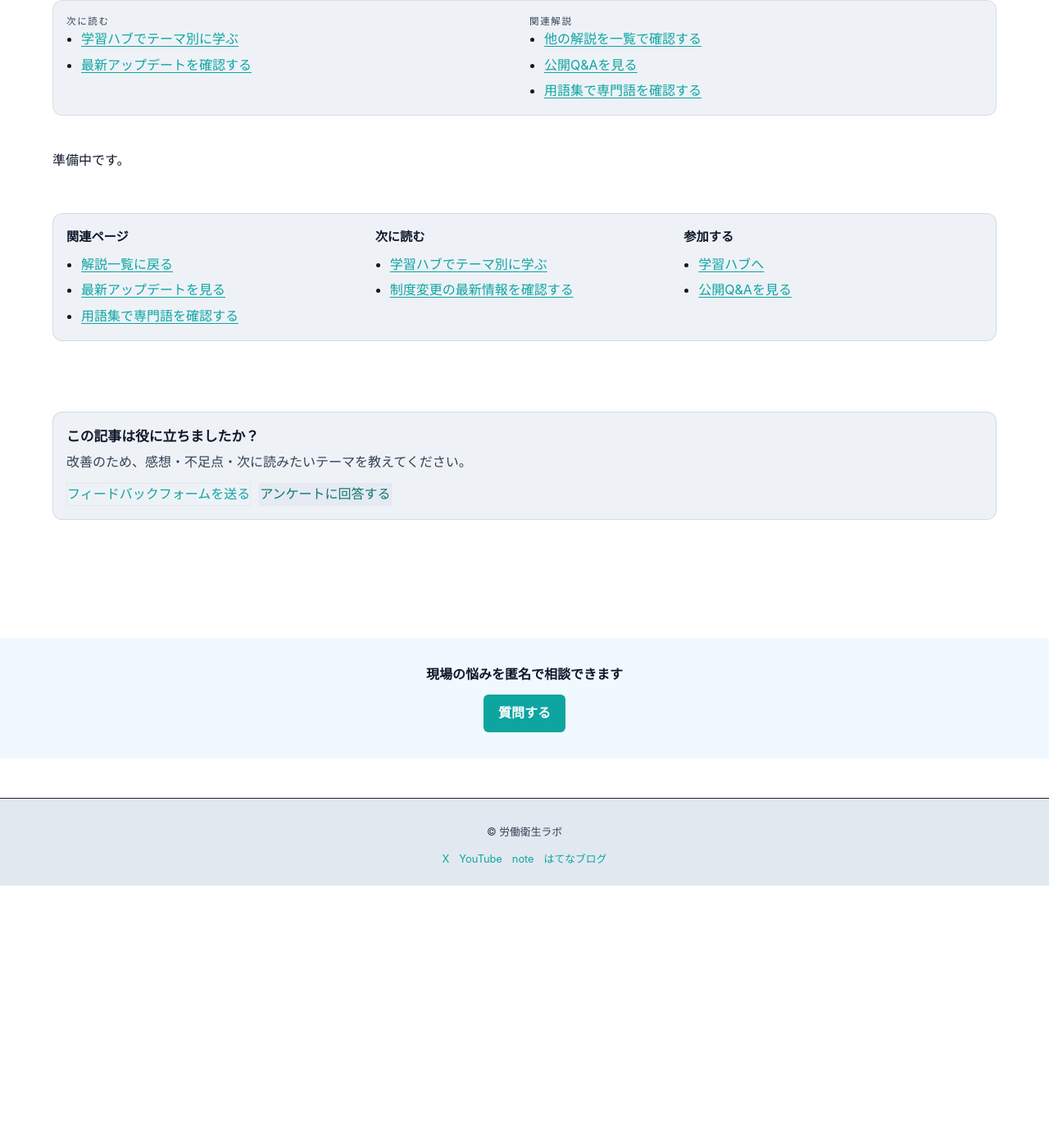
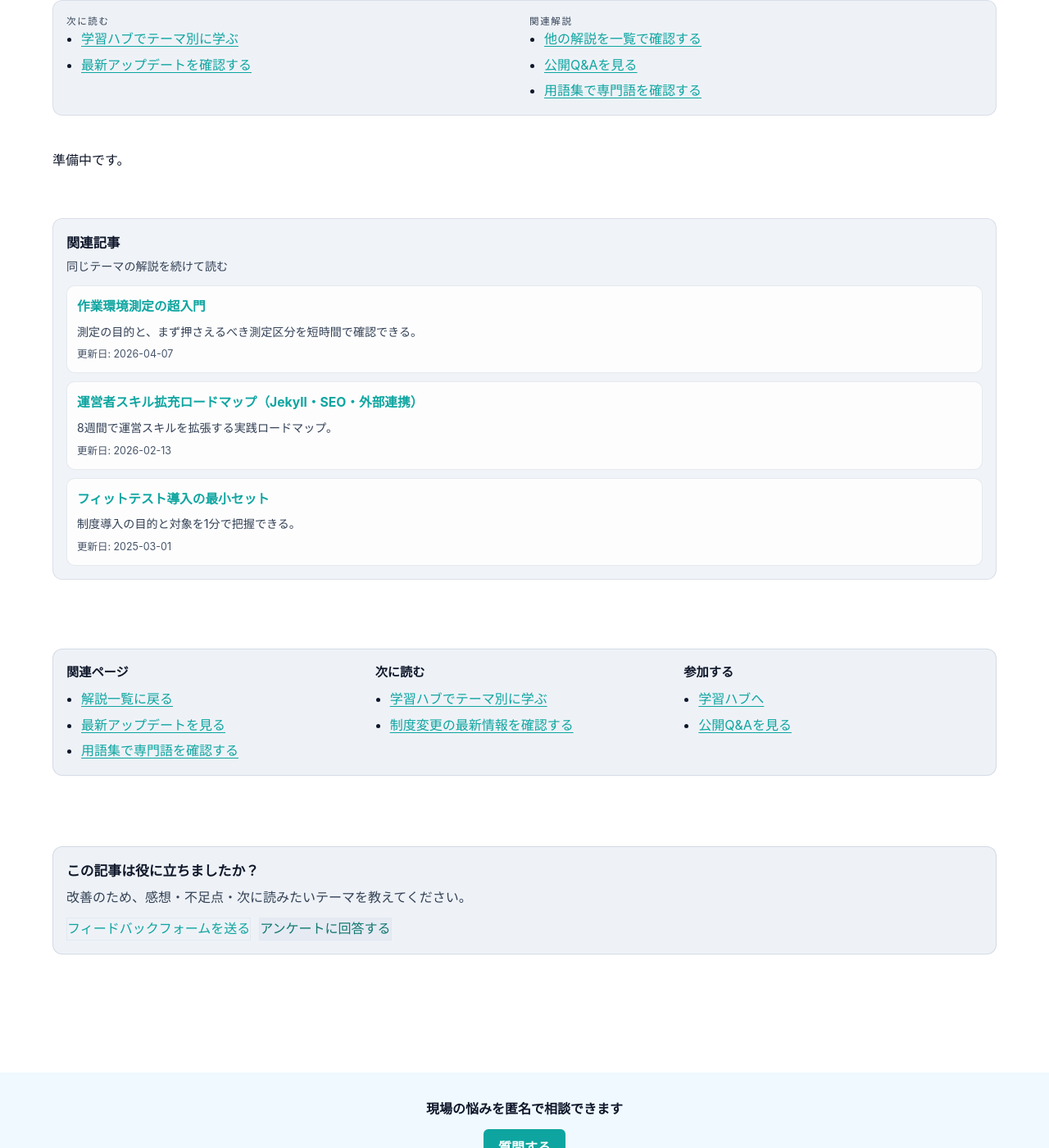
Before and after one commit to rodoeisei-lab/rodoeisei-lab, a Jekyll site: the page built from _guides/organic-solvent-basics.md, in a window 1280 px wide and 1400 px high, scrolled down 1327 px. Shown: the whole window at 82% size. Built offline with Jekyll 4.4.1, drawn with Linux system fonts in a browser that asks for light colours; before the commit the page ends 2407 px from its top, so only the background shows below that.

Commit message:
Add related articles section to article layouts

```diff
--- /dev/null
+++ b/_includes/related-articles-item.html
@@ -0,0 +1,18 @@
+{% assign article = include.article %}
+{% assign article_title = article.title | default: article.slug | default: article.basename | default: '記事詳細へ' %}
+{% assign article_summary = article.summary | default: article.excerpt %}
+{% assign article_updated = article.updated_at | default: article.updated | default: article.date %}
+
+<article class="related-article-card">
+  <h3><a href="{{ article.url | relative_url }}">{{ article_title }}</a></h3>
+  {% if article_summary %}
+    {% if article_summary.first %}
+      <p>{{ article_summary | first | strip_html | strip_newlines }}</p>
+    {% else %}
+      <p>{{ article_summary | strip_html | strip_newlines }}</p>
+    {% endif %}
+  {% endif %}
+  {% if article_updated %}
+    <time datetime="{{ article_updated | date: '%Y-%m-%d' }}">更新日: {{ article_updated | date: "%Y-%m-%d" }}</time>
+  {% endif %}
+</article>
--- /dev/null
+++ b/_includes/related-articles.html
@@ -0,0 +1,90 @@
+{% assign related_limit = include.limit | default: 3 %}
+{% assign current_url = page.url | default: '' %}
+{% assign current_tags = page.tags | default: empty %}
+{% assign current_category = page.category | default: '' %}
+
+{% assign all_articles = site.posts | default: empty %}
+{% if site.guides %}
+  {% assign all_articles = all_articles | concat: site.guides %}
+{% endif %}
+{% if site.updates %}
+  {% assign all_articles = all_articles | concat: site.updates %}
+{% endif %}
+
+{% assign prioritized_articles = all_articles | sort: 'updated_at' | reverse %}
+
+{% assign shown_urls = '|' | append: current_url | append: '|' %}
+{% assign related_count = 0 %}
+{% capture related_cards %}{% endcapture %}
+
+{% for candidate in prioritized_articles %}
+  {% if related_count >= related_limit %}{% break %}{% endif %}
+  {% assign candidate_url = candidate.url | default: '' %}
+  {% assign url_token = '|' | append: candidate_url | append: '|' %}
+  {% if candidate_url == '' or shown_urls contains url_token %}{% continue %}{% endif %}
+
+  {% assign tag_matched = false %}
+  {% for tag in current_tags %}
+    {% if candidate.tags contains tag %}
+      {% assign tag_matched = true %}
+      {% break %}
+    {% endif %}
+  {% endfor %}
+
+  {% if tag_matched %}
+    {% assign shown_urls = shown_urls | append: candidate_url | append: '|' %}
+    {% assign related_count = related_count | plus: 1 %}
+    {% capture related_cards %}
+      {{ related_cards }}
+      {% include related-articles-item.html article=candidate %}
+    {% endcapture %}
+  {% endif %}
+{% endfor %}
+
+{% if related_count < related_limit and current_category != '' %}
+  {% for candidate in prioritized_articles %}
+    {% if related_count >= related_limit %}{% break %}{% endif %}
+    {% assign candidate_url = candidate.url | default: '' %}
+    {% assign url_token = '|' | append: candidate_url | append: '|' %}
+  {% if candidate_url == '' or shown_urls contains url_token %}{% continue %}{% endif %}
+    {% if candidate.category == current_category %}
+      {% assign shown_urls = shown_urls | append: candidate_url | append: '|' %}
+      {% assign related_count = related_count | plus: 1 %}
+      {% capture related_cards %}
+        {{ related_cards }}
+        {% include related-articles-item.html article=candidate %}
+      {% endcapture %}
+    {% endif %}
+  {% endfor %}
+{% endif %}
+
+{% if related_count < related_limit %}
+  {% for candidate in prioritized_articles %}
+    {% if related_count >= related_limit %}{% break %}{% endif %}
+    {% assign candidate_url = candidate.url | default: '' %}
+    {% assign url_token = '|' | append: candidate_url | append: '|' %}
+  {% if candidate_url == '' or shown_urls contains url_token %}{% continue %}{% endif %}
+
+    {% assign shown_urls = shown_urls | append: candidate_url | append: '|' %}
+    {% assign related_count = related_count | plus: 1 %}
+    {% capture related_cards %}
+      {{ related_cards }}
+      {% include related-articles-item.html article=candidate %}
+    {% endcapture %}
+  {% endfor %}
+{% endif %}
+
+<section class="related-articles" aria-label="関連記事">
+  <div class="related-articles__header">
+    <h2>関連記事</h2>
+    <p>同じテーマの解説を続けて読む</p>
+  </div>
+
+  {% if related_count > 0 %}
+  <div class="related-articles__list">
+    {{ related_cards }}
+  </div>
+  {% else %}
+  <p class="related-articles__empty">関連記事は準備中です。最新記事一覧から他の解説もご覧ください。</p>
+  {% endif %}
+</section>
--- a/_layouts/article.html
+++ b/_layouts/article.html
@@ -32,6 +32,7 @@ layout: base
   <div class="container article">
     {% include article-summary-box.html %}
     {{ content }}
+    {% include related-articles.html limit=3 %}
     {% include article-footer-nav.html %}
 
     {% assign feedback_form_url = page.feedback_form_url | default: site.feedback.article_form_url %}
--- /dev/null
+++ b/_layouts/post.html
@@ -0,0 +1,3 @@
+---
+layout: article
+---
--- a/assets/css/main.css
+++ b/assets/css/main.css
@@ -1532,6 +1532,66 @@ section { margin: var(--space-5) 0; }
 }
 
 
+
+.related-articles {
+  margin-top: 26px;
+  padding: 16px;
+  border-radius: 12px;
+  border: 1px solid rgba(148, 163, 184, .24);
+  background: color-mix(in srgb, var(--panel-strong) 88%, transparent);
+}
+.related-articles__header h2 {
+  margin: 0;
+  font-size: 1.02rem;
+}
+.related-articles__header p {
+  margin: 4px 0 0;
+  color: var(--text-soft);
+  font-size: .88rem;
+}
+.related-articles__list {
+  margin-top: 12px;
+  display: grid;
+  gap: 10px;
+}
+.related-article-card {
+  padding: 12px;
+  border-radius: 10px;
+  border: 1px solid rgba(148, 163, 184, .22);
+  background: color-mix(in srgb, var(--panel) 82%, transparent);
+  display: grid;
+  gap: 6px;
+}
+.related-article-card h3 {
+  margin: 0;
+  font-size: .98rem;
+  line-height: 1.45;
+}
+.related-article-card h3 a {
+  display: inline-block;
+  padding: 2px 0;
+  text-decoration: none;
+}
+.related-article-card p {
+  margin: 0;
+  color: var(--text-soft);
+  font-size: .88rem;
+  line-height: 1.6;
+  display: -webkit-box;
+  -webkit-line-clamp: 2;
+  -webkit-box-orient: vertical;
+  overflow: hidden;
+}
+.related-article-card time {
+  color: var(--muted);
+  font-size: .78rem;
+}
+.related-articles__empty {
+  margin-top: 12px;
+  color: var(--text-soft);
+  font-size: .88rem;
+}
+
 .article-feedback {
   margin-top: 22px;
   padding: 16px;
@@ -1708,6 +1768,8 @@ section { margin: var(--space-5) 0; }
 [data-theme="dark"] .badge,
 [data-theme="dark"] .article-meta-item,
 [data-theme="dark"] .article-feedback,
+[data-theme="dark"] .related-articles,
+[data-theme="dark"] .related-article-card,
 [data-theme="dark"] .amazon-page .affiliate-disclosure,
 [data-theme="dark"] .glossary-search input,
 [data-theme="dark"] .hero-search input,
@@ -1724,6 +1786,8 @@ section { margin: var(--space-5) 0; }
 [data-theme="dark"] .badge,
 [data-theme="dark"] .article-meta-item,
 [data-theme="dark"] .article-feedback,
+[data-theme="dark"] .related-articles,
+[data-theme="dark"] .related-article-card,
 [data-theme="dark"] .search-page .pagefind-ui__result {
   border-color: rgba(148, 163, 184, .3);
 }
```
